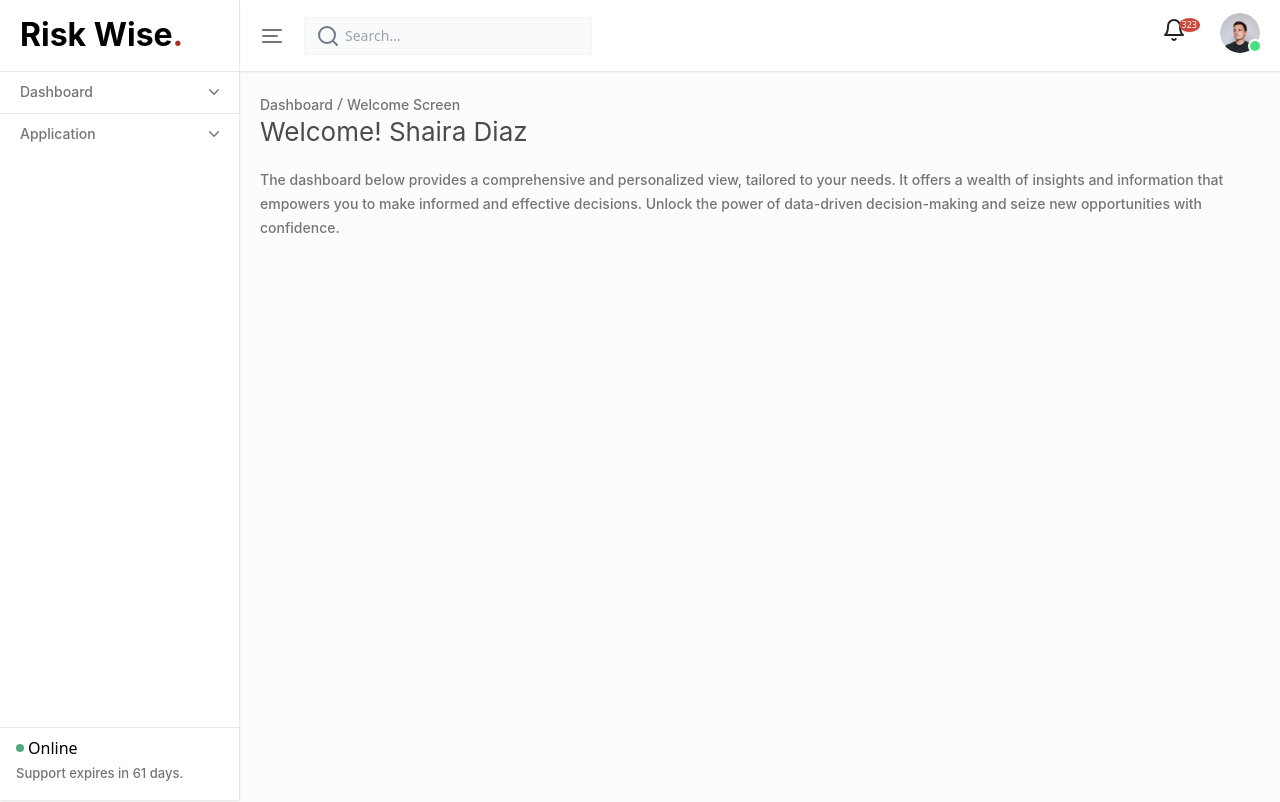
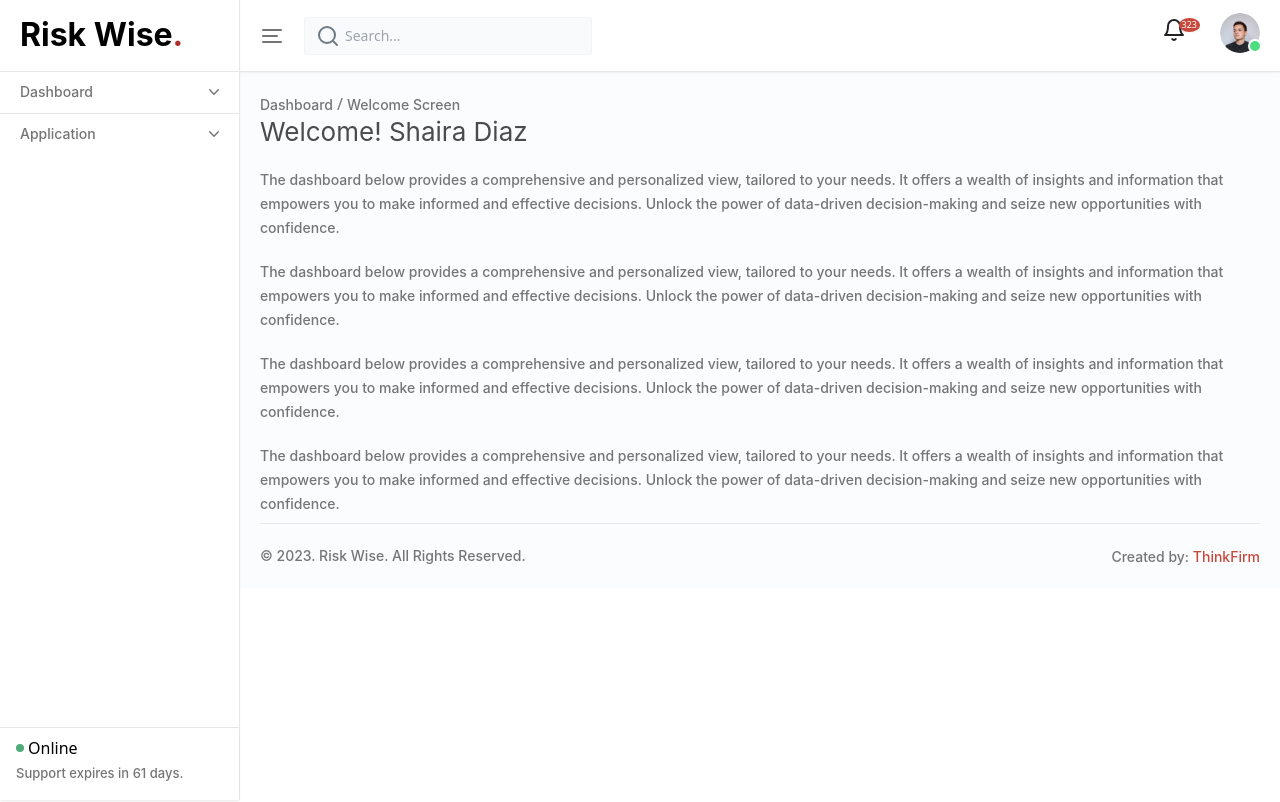
Before and after one commit to WebApp1018/RiskWise, a React (Create React App) app in the folder riskwise/: page /dashboard in a window 1280 px wide. Shown: the top 802 px of the page. Built offline with nearby package versions, Linux system fonts and the light colour scheme.

Commit message:
dashboard design

```diff
--- a/riskwise/src/pages/dashboard/index.jsx
+++ b/riskwise/src/pages/dashboard/index.jsx
@@ -17,7 +17,7 @@ const Dashboard = () => {
       >
         {/* Main Content */}
 
-        <div className=" min-h-screen">
+        <div className="">
           <div className="flex gap-1 text-color-neutral3">
             <Link className="hover:underline" to="/dashboard">
               <TextGroup text="Dashboard" type="p5-m" />
@@ -39,11 +39,32 @@ const Dashboard = () => {
               color="text-color-neutral3"
             />
           </div>
+          <div className="mt-5">
+            <TextGroup
+              text="The dashboard below provides a comprehensive and personalized view, tailored to your needs. It offers a wealth of insights and information that empowers you to make informed and effective decisions. Unlock the power of data-driven decision-making and seize new opportunities with confidence."
+              type="p5-m"
+              color="text-color-neutral3"
+            />
+          </div>
+          <div className="mt-5">
+            <TextGroup
+              text="The dashboard below provides a comprehensive and personalized view, tailored to your needs. It offers a wealth of insights and information that empowers you to make informed and effective decisions. Unlock the power of data-driven decision-making and seize new opportunities with confidence."
+              type="p5-m"
+              color="text-color-neutral3"
+            />
+          </div>
+          <div className="mt-5">
+            <TextGroup
+              text="The dashboard below provides a comprehensive and personalized view, tailored to your needs. It offers a wealth of insights and information that empowers you to make informed and effective decisions. Unlock the power of data-driven decision-making and seize new opportunities with confidence."
+              type="p5-m"
+              color="text-color-neutral3"
+            />
+          </div>
         </div>
 
         {/* Footer */}
 
-        <div className="flex items-center justify-between border-t py-5 my-5">
+        <div className="flex items-center justify-between border-t py-5 my-2">
           <TextGroup
             text="© 2023. Risk Wise. All Rights Reserved."
             type="p5-m"
```
